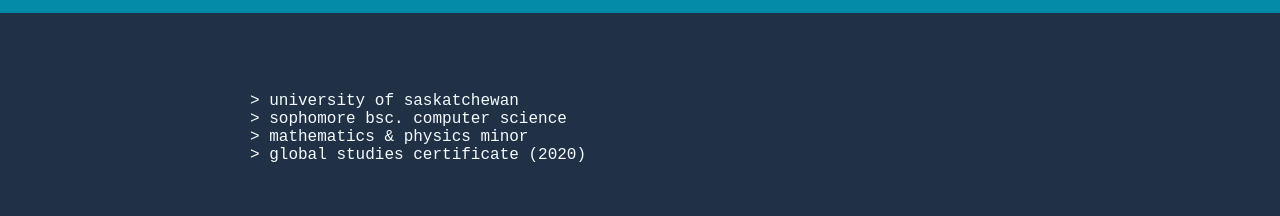
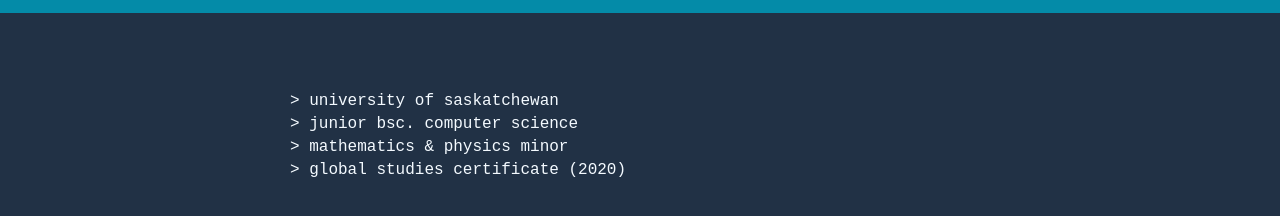
Before and after one commit to lucaskobashi/lucaskobashi.github.io, a React app: page / in a window 1280 px wide. Shown: the part 58-274 px from the top of the page. Built offline with nearby package versions, Linux system fonts and the light colour scheme; a web font is replaced by a local one.

Commit message:
implemented home

```diff
--- a/public/index.html
+++ b/public/index.html
@@ -4,7 +4,7 @@
 <head>
     <title>> lucas kobashi</title>
 
-    <link rel="icon" href="../src/images/@.png">
+    <link rel="icon" href="images/@.png">
     <link href="https://fonts.googleapis.com/css2?family=Material+Icons+Outlined"
           rel="stylesheet">
 
@@ -17,15 +17,12 @@
 
 <body>
   <header>
+
     <div id='navbarComponent'></div>
+
   </header>
 
-  <p>
-    > university of saskatchewan<br>
-    > sophomore bsc. computer science<br>
-    > mathematics & physics minor<br>
-    > global studies certificate (2020)<br>
-  </p>
+    <div id='homeComponent'></div>
 
 </body>
 </html>
--- /dev/null
+++ b/src/components/home/home.js
@@ -0,0 +1,30 @@
+import React, {Component} from 'react';
+
+export default class navbar extends Component{
+
+    state = {
+        introText: [
+            "> university of saskatchewan",
+            "> junior bsc. computer science",
+            "> mathematics & physics minor",
+            "> global studies certificate (2020)"
+        ]
+    }
+
+    styles = {
+        ulComponent:{
+            listStyle: "none"
+        },
+        liComponent:{
+            marginBottom: "5px"
+        }
+    }
+
+    render(){
+        return(
+            <ul style={this.styles.ulComponent}>
+                {this.state.introText.map(tag => <li style={this.styles.liComponent}>{tag}</li>)}
+            </ul>
+        )
+    }
+}
--- a/src/components/navbar/navItems.js
+++ b/src/components/navbar/navItems.js
@@ -9,7 +9,7 @@
          * tag[2]: icon name
          */
         tags:
-            [["home ", "../../public/index.html", "home"],
+            [["home ", "https://lucaskobashi.github.io", "home"],
             ["contact ", "https://google.com", "contact_page"],
             ["courses ", "https://google.com", "school"],
             ["files ", "https://google.com", "folder"],
--- a/src/index.js
+++ b/src/index.js
@@ -2,20 +2,7 @@
 import ReactDOM from 'react-dom';
 import './index.css';
 import Navbar from './components/navbar/navbar'
-import reportWebVitals from './reportWebVitals';
+import Home from './components/home/home'
 
 ReactDOM.render(<Navbar />, document.getElementById("navbarComponent"));
-
-// ReactDOM.render(<Menu />, document.getElementById("hello"));
-
-// ReactDOM.render(
-//   <React.StrictMode>
-//     <App />
-//   </React.StrictMode>,
-//   document.getElementById('root')
-// );
-
-// If you want to start measuring performance in your app, pass a function
-// to log results (for example: reportWebVitals(console.log))
-// or send to an analytics endpoint. Learn more: https://bit.ly/CRA-vitals
-reportWebVitals();
+ReactDOM.render(<Home />, document.getElementById("homeComponent"));
```
Also changed, not shown: public/manifest.json.
